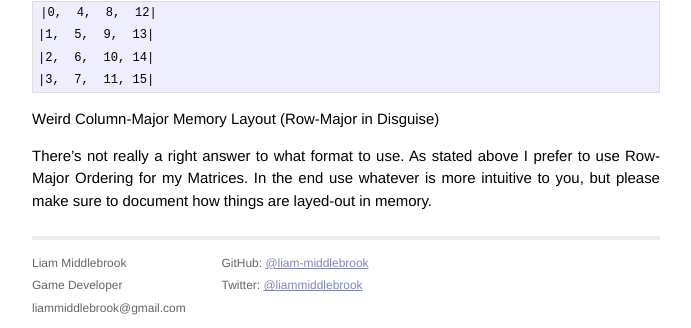
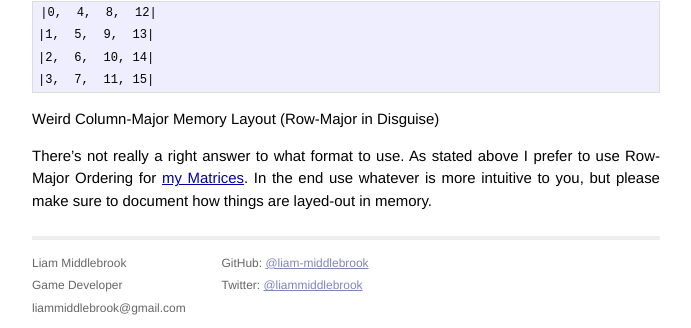
Before and after one commit to liam-middlebrook/blog, a Jekyll site: the page built from _posts/2015-03-29-opengl-matrix-layout.markdown, in a window 1280 px wide. Shown: the part 1010-1338 px from the top of the page, without its empty margins (294-985 px from the left). Built offline with Jekyll 4.4.1, drawn with Linux system fonts in a browser that asks for light colours; Markdown is read by kramdown in place of the engine named in the settings; comment, search, counter and statistics services are not loaded; part of the change alters nothing that is shown.

```diff
--- a/_posts/2015-03-29-opengl-matrix-layout.markdown
+++ b/_posts/2015-03-29-opengl-matrix-layout.markdown
@@ -45,6 +45,6 @@ that are created.
 Weird Column-Major Memory Layout (Row-Major in Disguise)
 
 There's not really a right answer to what format to use. As stated above I
-prefer to use Row-Major Ordering for my Matrices. In the end use whatever is
-more intuitive to you, but please make sure to document how things are
-layed-out in memory.
+prefer to use Row-Major Ordering for [my Matrices](https://github.com/liam-middlebrook/nautical/tree/master/include/math/matrix4.h).
+In the end use whatever is more intuitive to you, but please make sure to
+document how things are layed-out in memory.
```
